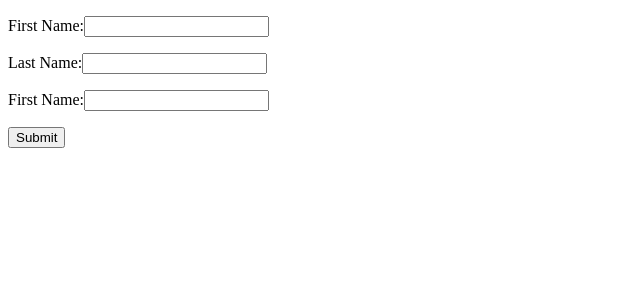
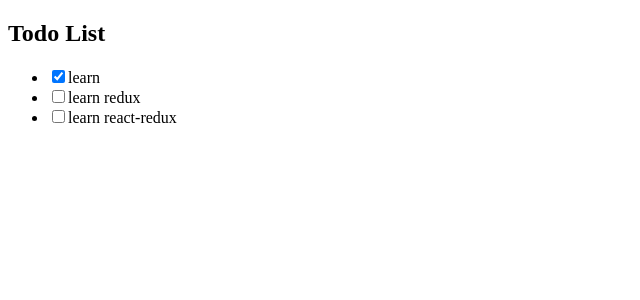
Before and after one commit to tinucy/react-state-project, a React (Vite) app: page / in a window 1280 px wide. Shown: the top 300 px of the page, without its empty margins (0-640 px from the left). Built offline with nearby package versions, Linux system fonts and the light colour scheme.

Commit message:
added use effect to Todo

```diff
--- a/src/App.jsx
+++ b/src/App.jsx
@@ -8,7 +8,7 @@
 function App() {
   return (
     <>
-      <FormExample />
+      <TodoExample />
     </>
   );
 }
--- a/src/components/TodoExample.jsx
+++ b/src/components/TodoExample.jsx
@@ -1,8 +1,7 @@
 import React, { useState } from "react";
 
 export default function TodoExample() {
-  const [todos, setTodos] = useState([
-    // array of 3 objects inside the Todo state
+  const todoItems = [
     {
       id: 1,
       title: "learn ",
@@ -20,14 +19,30 @@
       title: "learn react-redux",
       completed: false,
     },
-  ]);
+  ];
+
+  const [todos, setTodos] = useState(todoItems);
+
+  const handleCheckboxChange = (todoId) => {
+    const newTodos = todos.map((todo) => {
+      if (todo.id === todoId) {
+        return { ...todo, completed: !todo.completed };
+      }
+      return todo;
+    });
+    setTodos(newTodos);
+  };
   return (
     <div>
       <h2>Todo List</h2>
       <ul>
         {todos.map((todo) => (
           <li key={todo.id}>
-            <input type="checkbox" checked={todo.completed} />
+            <input
+              type="checkbox"
+              checked={todo.completed}
+              onChange={() => handleCheckboxChange(todo.id)}
+            />
             {todo.title}
           </li>
         ))}
```
